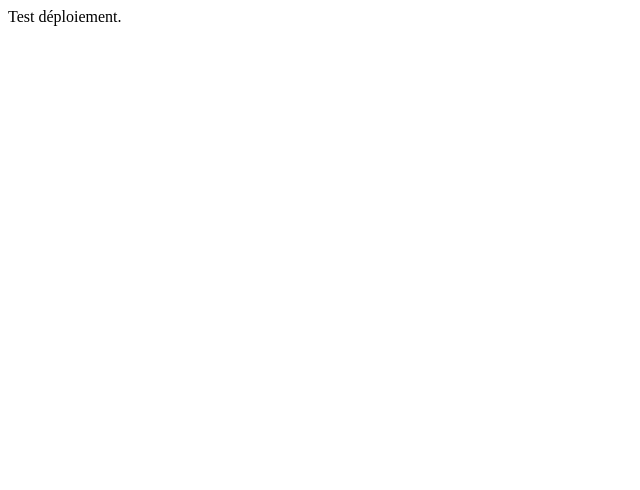
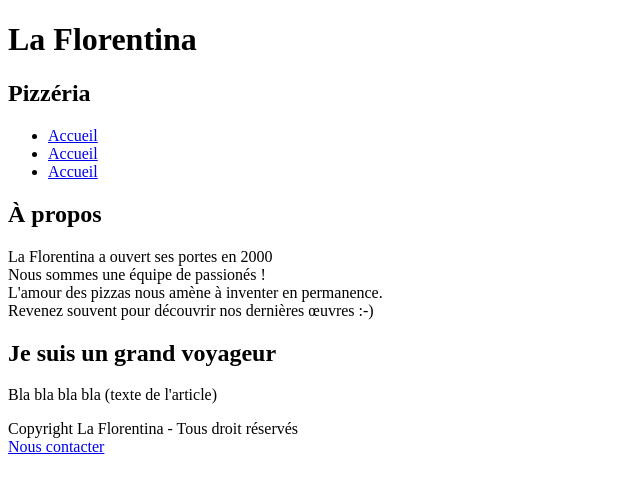
Before and after one commit to AntoineLabeeuw/workshop-html, a plain HTML site: page index.html in a window 1280 px wide. Shown: the whole page, without its empty margins (0-640 px from the left). Drawn offline with Linux system fonts and the light colour scheme.

Commit message:
add TP2 modifications

```diff
--- a/index.html
+++ b/index.html
@@ -5,6 +5,24 @@
     <title>Pizzeria</title>
   </head>
   <body>
-    Test déploiement.
+    <h1>La Florentina</h1>
+    <h2>Pizzéria</h2>
+    <ul>
+      <li><a href="Accueil">Accueil</a></li>
+      <li><a href="Nos pizzas">Accueil</a></li>
+      <li><a href="Contact">Accueil</a></li>
+    </ul>
+    <h2>À propos</h2>
+    <p>
+      La Florentina a ouvert ses portes en 2000<br/>
+      Nous sommes une équipe de passionés !<br/>
+      L'amour des pizzas nous amène à inventer en permanence.<br/>
+      Revenez souvent pour découvrir nos dernières œuvres :-)<br/>
+    </p>
+    <h2>Je suis un grand voyageur</h2>
+    <p>Bla bla bla bla (texte de l'article)</p>
+    <p>Copyright La Florentina - Tous droit réservés<br/>
+      <a href="Nous contacter">Nous contacter<a/>
+    </p>
   </body>
 </html>
```
